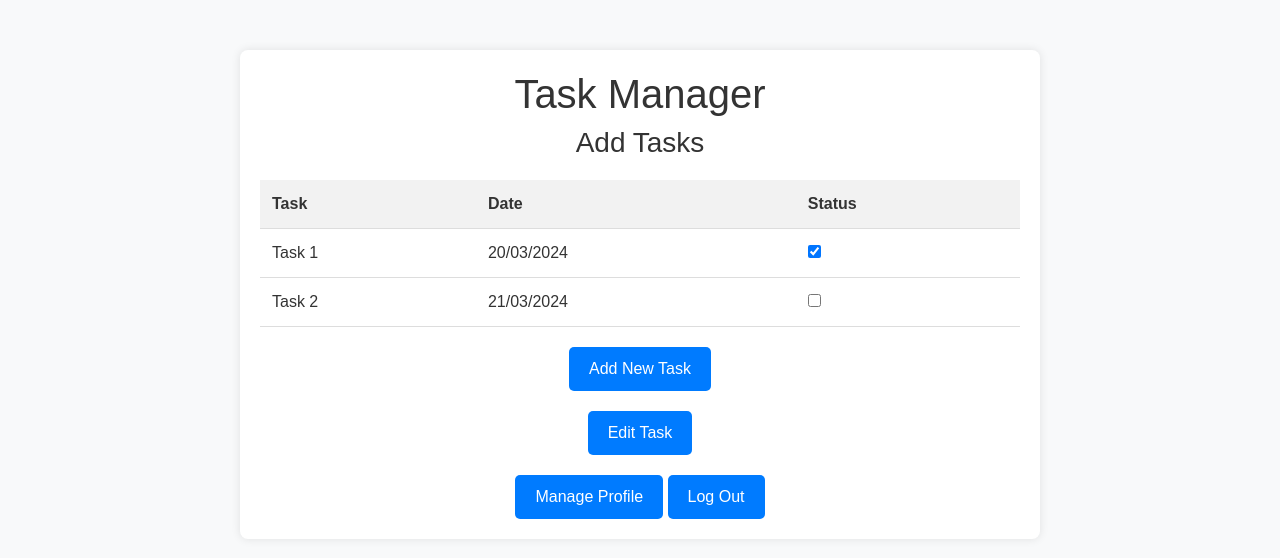
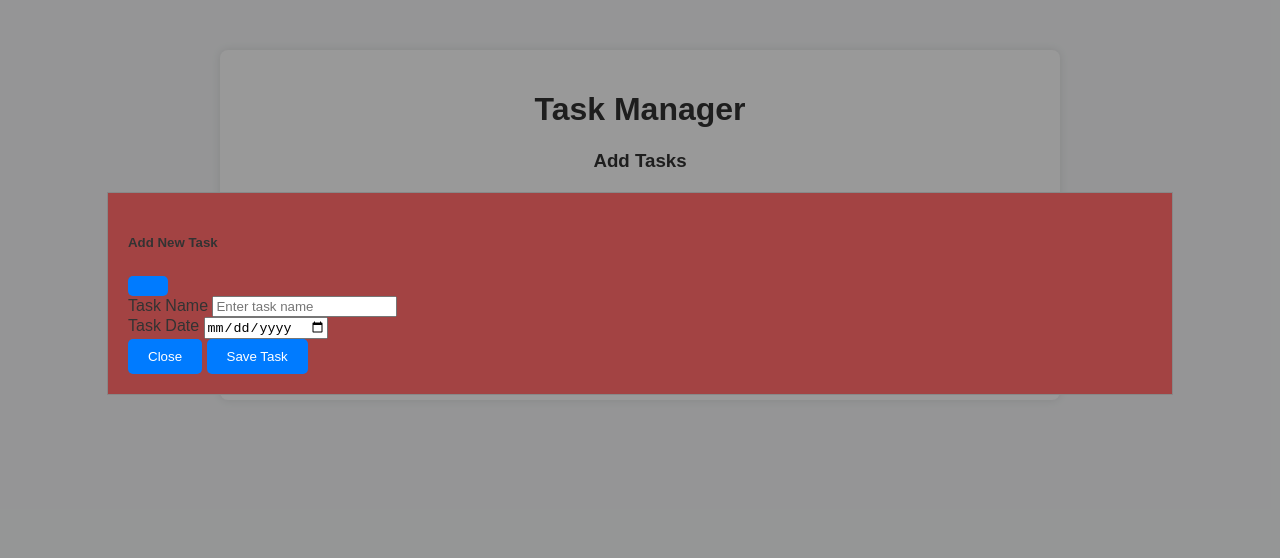
Before and after one commit to pedro010102ribeiro/LAB_2, a plain HTML site: page lab2_26116/index.html in a window 1280 px wide. Both pictures are taken after a click on the button "Add New Task". Drawn offline with nearby package versions, Linux system fonts and the light colour scheme.

Commit message:
index.html

```diff
--- a/lab2_26116/index.html
+++ b/lab2_26116/index.html
@@ -4,8 +4,43 @@
     <meta charset="UTF-8">
     <meta name="viewport" content="width=device-width, initial-scale=1.0">
     <title>Task Manager</title>
-    <link href="https://cdn.jsdelivr.net/npm/bootstrap@5.3.3/dist/css/bootstrap.min.css" rel="stylesheet">
+    <script src="https://cdn.jsdelivr.net/npm/bootstrap@5.3.3/dist/js/bootstrap.bundle.min.js" integrity="sha384-YvpcrYf0tY3lHB60NNkmXc5s9fDVZLESaAA55NDzOxhy9GkcIdslK1eN7N6jIeHz" crossorigin="anonymous"></script>
+
     <style>
+        .modal {
+            display: none;
+            position: fixed;
+            z-index: 1;
+            left: 0;
+            top: 0;
+            width: 100%;
+            height: 100%;
+            overflow: auto;
+            background-color: rgba(0,0,0,0.4);
+        }
+
+        .modal-content {
+            background-color: #a34343;
+            margin: 15% auto;
+            padding: 20px;
+            border: 1px solid #888;
+            width: 80%;
+        }
+
+        .close {
+            color: #aaa;
+            float: right;
+            font-size: 28px;
+            font-weight: bold;
+        }
+
+        .close:hover,
+        .close:focus {
+            color: black;
+            text-decoration: none;
+            cursor: pointer;
+        }
+
         body {
             font-family: Arial, sans-serif;
             margin: 0;
@@ -48,6 +83,10 @@
         button:hover {
             background-color: #0056b3;
         }
+        .buttons-container {
+            text-align: center;
+            margin-top: 20px;
+        }
     </style>
 </head>
 <body>
@@ -79,18 +118,14 @@
                 </tr>
             </tbody>
         </table>
-        <div style="text-align: center; margin-top: 20px;">
-            <button id="addTaskBtn">Add New Task</button>
-        </div>
-        <div style="text-align: center; margin-top: 20px;">
-            <button onclick="openEditTaskModal()">Edit Task</button>
-        </div>
-        <div style="text-align: center; margin-top: 20px;">
-            <button onclick="redirectToProfile()">Manage Profile</button>
-            <button>Log Out</button>
+
+        <div class="buttons-container">
+            <button id="newTaskModalButton" class="btn btn-primary" data-bs-toggle="modal" data-bs-target="#newTaskModal">Add New Task</button>
+            <button id="openEditTaskModal" class="btn btn-secondary" data-bs-toggle="modal" data-bs-target="#editTaskModal">Edit Task</button>
+            <a href="profile.html" class="btn btn-primary">Go to Profile</a>
+            <button class="btn btn-danger">Log Out</button>
         </div>
     </div>
-
 
     <div class="modal fade" id="editTaskModal" tabindex="-1" role="dialog" aria-labelledby="editTaskModalLabel" aria-hidden="true">
         <div class="modal-dialog modal-dialog-centered" role="document">
@@ -134,11 +169,44 @@
             <div class="modal-content">
                 <div class="modal-header">
                     <h5 class="modal-title">Add New Task</h5>
-                    <button type="button" class="close" data-dismiss="modal" aria-label="Close">
-                        <span aria-hidden="true">&times;</span>
-                    </button>
+                    <button type="button" class="btn-close" data-bs-dismiss="modal" aria-label="Close"></button>
                 </div>
                 <div class="modal-body">
                     <form id="newTaskForm">
                         <div class="mb-3">
-                            <label for="newTaskName
+                            <label for="newTaskName" class="form-label">Task Name</label>
+                            <input type="text" class="form-control" id="newTaskName" placeholder="Enter task name">
+                        </div>
+                        <div class="mb-3">
+                            <label for="newTaskDate" class="form-label">Task Date</label>
+                            <input type="date" class="form-control" id="newTaskDate" required>
+                        </div>
+                    </form>
+                </div>
+                <div class="modal-footer">
+                    <button type="button" class="btn btn-secondary" data-bs-dismiss="modal">Close</button>
+                    <button type="button" class="btn btn-primary" onclick="saveTask()">Save Task</button>
+                </div>
+            </div>
+        </div>
+    </div>
+
+    <div class="modal" id="secondModal" tabindex="-1" role="dialog">
+        <div class="modal-dialog" role="document">
+            <div class="modal-content">
+                <div class="modal-header">
+                    <h5 class="modal-title">Second Modal Title</h5>
+                    <button type="button" class="btn-close" data-bs-dismiss="modal" aria-label="Close"></button>
+                </div>
+                <div class="modal-body">
+                    <p>Second Modal body text goes here.</p>
+                </div>
+                <div class="modal-footer">
+                    <button type="button" class="btn btn-primary">Save changes</button>
+                    <button type="button" class="btn btn-secondary" data-bs-dismiss="modal">Close</button>
+                </div>
+            </div>
+        </div>
+    </div>
+</body>
+</html>
```
